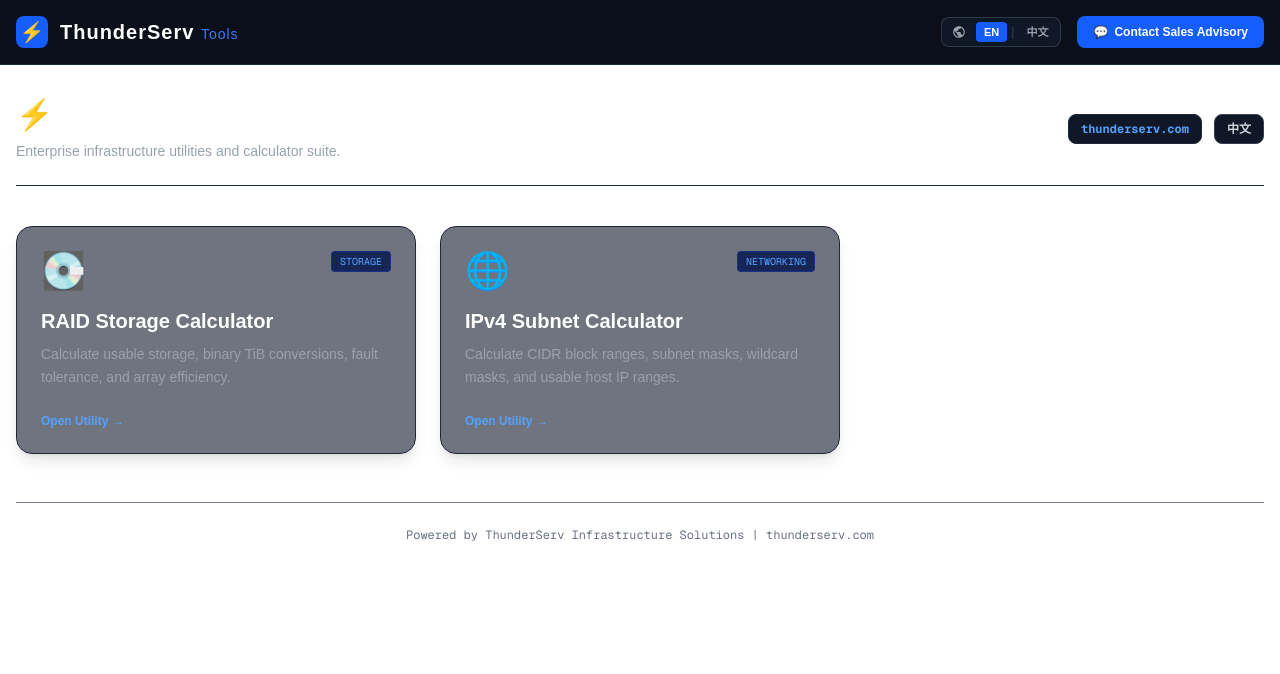
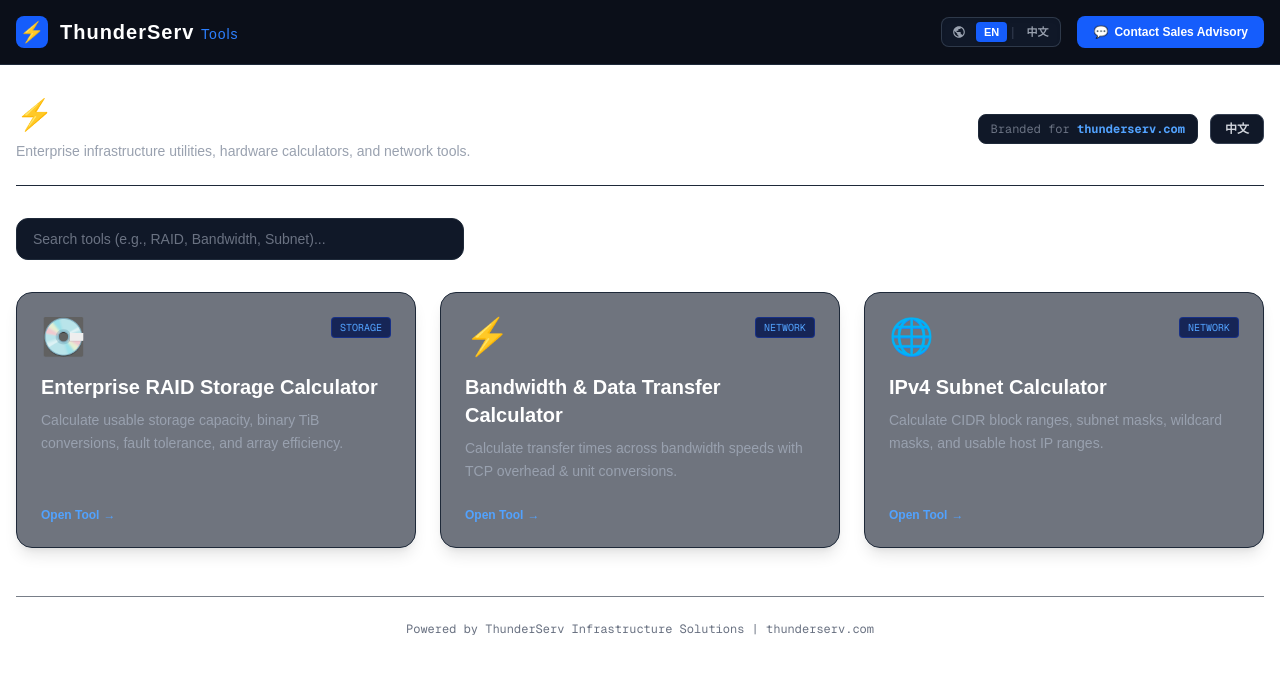
Before and after one commit to khpiang/thunderserv-tools, a Next.js app: page / in a window 1280 px wide. Shown: the top 674 px of the page. Built offline with nearby package versions, Linux system fonts and the light colour scheme.

Commit message:
Update page.tsx

```diff
--- a/app/page.tsx
+++ b/app/page.tsx
@@ -1,22 +1,33 @@
 "use client";
 
-import React from "react";
+import React, { useState } from "react";
 import Link from "next/link";
 import { useLanguage } from "@/context/LanguageContext";
 
 export default function HomePage() {
   const { language, setLanguage } = useLanguage();
+  const [searchQuery, setSearchQuery] = useState("");
 
   const tools = [
     {
       id: "raid-calculator",
-      titleZh: "RAID 容量计算器",
-      titleEn: "RAID Storage Calculator",
-      descZh: "计算各类 enterprise RAID 阵列的可用容量、二进制 TiB 换算、容错盘数与阵列利用率。",
-      descEn: "Calculate usable storage, binary TiB conversions, fault tolerance, and array efficiency.",
+      titleZh: "企业级 RAID 容量计算器",
+      titleEn: "Enterprise RAID Storage Calculator",
+      descZh: "计算各类 RAID 阵列可用容量、二进制 TiB 换算、冗余利用率与容错硬盘数。",
+      descEn: "Calculate usable storage capacity, binary TiB conversions, fault tolerance, and array efficiency.",
       icon: "💽",
       href: "/raid-calculator",
-      badge: "Storage",
+      category: "Storage",
+    },
+    {
+      id: "bandwidth-calculator",
+      titleZh: "带宽与传输时间计算器",
+      titleEn: "Bandwidth & Data Transfer Calculator",
+      descZh: "计算不同网络带宽下的数据传输耗时，支持 TCP/协议开销开销调整与单位换算。",
+      descEn: "Calculate transfer times across bandwidth speeds with TCP overhead & unit conversions.",
+      icon: "⚡",
+      href: "/bandwidth-calculator",
+      category: "Network",
     },
     {
       id: "subnet-calculator",
@@ -26,14 +37,25 @@
       descEn: "Calculate CIDR block ranges, subnet masks, wildcard masks, and usable host IP ranges.",
       icon: "🌐",
       href: "/subnet-calculator",
-      badge: "Networking",
+      category: "Network",
     },
   ];
 
+  const filteredTools = tools.filter((tool) => {
+    const q = searchQuery.toLowerCase();
+    return (
+      tool.titleZh.toLowerCase().includes(q) ||
+      tool.titleEn.toLowerCase().includes(q) ||
+      tool.descZh.toLowerCase().includes(q) ||
+      tool.descEn.toLowerCase().includes(q) ||
+      tool.category.toLowerCase().includes(q)
+    );
+  });
+
   return (
     <main className="flex-1 max-w-7xl w-full mx-auto px-4 py-8">
-      {/* Top Header / Branding Bar */}
-      <div className="flex flex-col sm:flex-row justify-between items-start sm:items-center gap-4 mb-10 border-b border-gray-800 pb-6">
+      {/* Top Branding Header */}
+      <div className="flex flex-col md:flex-row justify-between items-start md:items-center gap-4 mb-8 border-b border-gray-800 pb-6">
         <div>
           <div className="flex items-center gap-3 mb-2">
             <span className="text-3xl">⚡</span>
@@ -44,27 +66,52 @@
           <p className="text-gray-400 text-sm">
             {language === "zh"
               ? "面向 IaaS 基础设施与服务器运维的高效实用工具箱"
-              : "Enterprise infrastructure utilities and calculator suite."}
+              : "Enterprise infrastructure utilities, hardware calculators, and network tools."}
           </p>
         </div>
 
-        {/* Language Switcher & Domain Branding */}
+        {/* Controls */}
         <div className="flex items-center gap-3">
           <div className="text-xs font-mono text-gray-500 bg-gray-900 px-3 py-1.5 rounded-lg border border-gray-800">
-            <span className="text-blue-400 font-bold">thunderserv.com</span>
+            Branded for <span className="text-blue-400 font-bold">thunderserv.com</span>
           </div>
           <button
             onClick={() => setLanguage(language === "zh" ? "en" : "zh")}
-            className="bg-gray-900 hover:bg-gray-800 text-gray-300 border border-gray-700 px-3 py-1.5 rounded-lg text-xs font-semibold transition"
+            className="bg-gray-900 hover:bg-gray-800 text-gray-300 border border-gray-700 px-3.5 py-1.5 rounded-lg text-xs font-semibold transition"
           >
             {language === "zh" ? "English" : "中文"}
           </button>
         </div>
       </div>
 
+      {/* Search Input */}
+      <div className="mb-8">
+        <div className="relative max-w-md">
+          <input
+            type="text"
+            value={searchQuery}
+            onChange={(e) => setSearchQuery(e.target.value)}
+            placeholder={
+              language === "zh"
+                ? "搜索工具 (例如: RAID, Bandwidth, Subnet)..."
+                : "Search tools (e.g., RAID, Bandwidth, Subnet)..."
+            }
+            className="w-full bg-gray-900 border border-gray-800 rounded-xl px-4 py-2.5 text-sm text-white placeholder-gray-500 focus:outline-none focus:border-blue-500 transition"
+          />
+          {searchQuery && (
+            <button
+              onClick={() => setSearchQuery("")}
+              className="absolute right-3 top-2.5 text-xs text-gray-500 hover:text-gray-300"
+            >
+              ✕
+            </button>
+          )}
+        </div>
+      </div>
+
       {/* Tools Grid */}
       <div className="grid grid-cols-1 md:grid-cols-2 lg:grid-cols-3 gap-6 mb-12">
-        {tools.map((tool) => (
+        {filteredTools.map((tool) => (
           <Link
             key={tool.id}
             href={tool.href}
@@ -74,7 +121,7 @@
               <div className="flex justify-between items-start mb-4">
                 <span className="text-4xl">{tool.icon}</span>
                 <span className="text-[10px] font-mono uppercase bg-blue-950 text-blue-400 border border-blue-800/50 px-2 py-0.5 rounded">
-                  {tool.badge}
+                  {tool.category}
                 </span>
               </div>
               <h2 className="text-xl font-bold text-white group-hover:text-blue-400 transition mb-2">
@@ -86,12 +133,18 @@
             </div>
 
             <div className="mt-6 flex items-center text-xs font-semibold text-blue-400 group-hover:text-blue-300">
-              <span>{language === "zh" ? "打开工具" : "Open Utility"}</span>
+              <span>{language === "zh" ? "打开工具" : "Open Tool"}</span>
               <span className="ml-1 transition-transform group-hover:translate-x-1">→</span>
             </div>
           </Link>
         ))}
       </div>
+
+      {filteredTools.length === 0 && (
+        <div className="text-center py-12 text-gray-500 text-sm">
+          {language === "zh" ? "未找到匹配的工具" : "No matching tools found."}
+        </div>
+      )}
 
       {/* Footer Branding */}
       <footer className="border-t border-gray-800/60 pt-6 text-center text-xs text-gray-500 font-mono">
```
